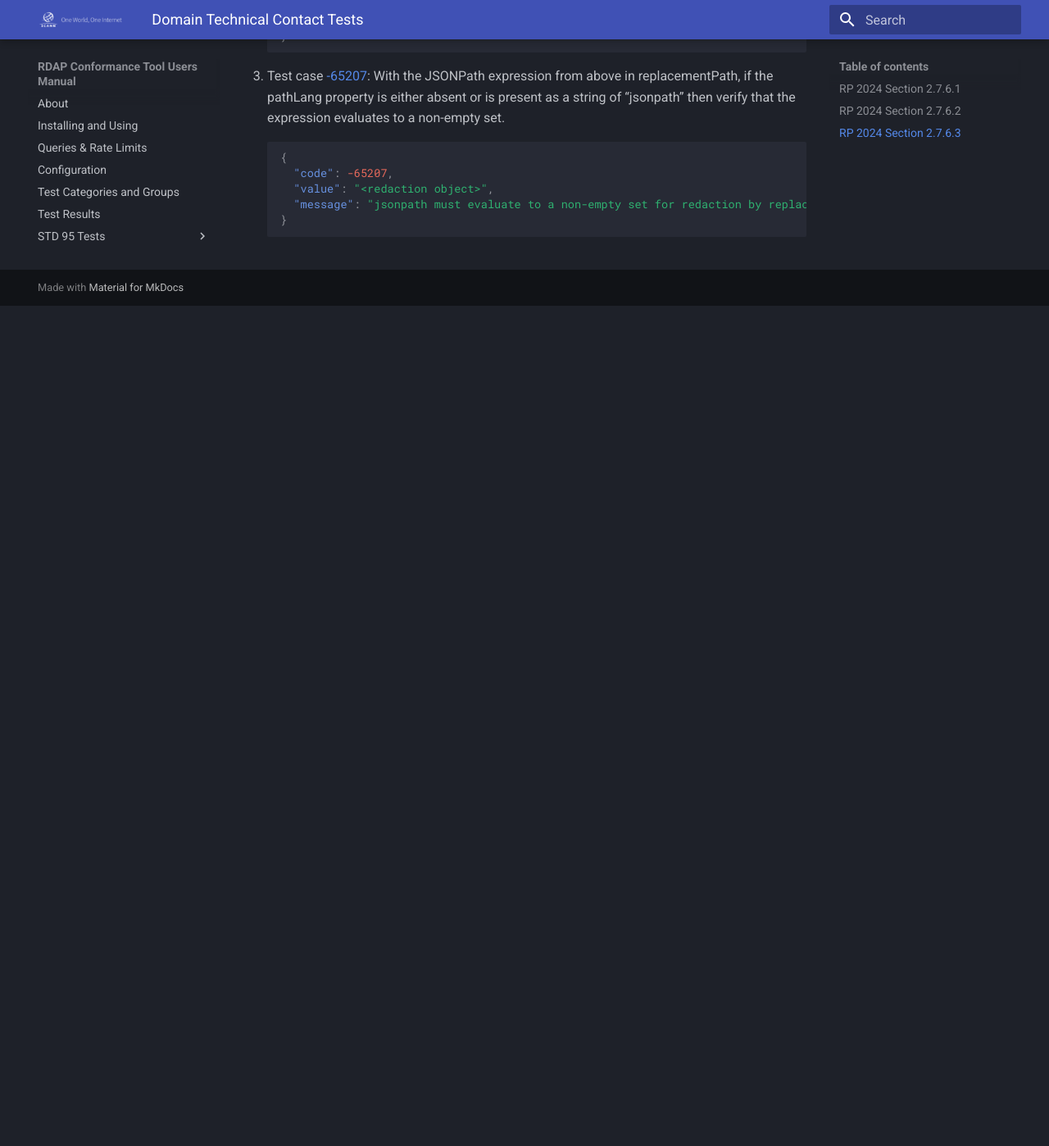
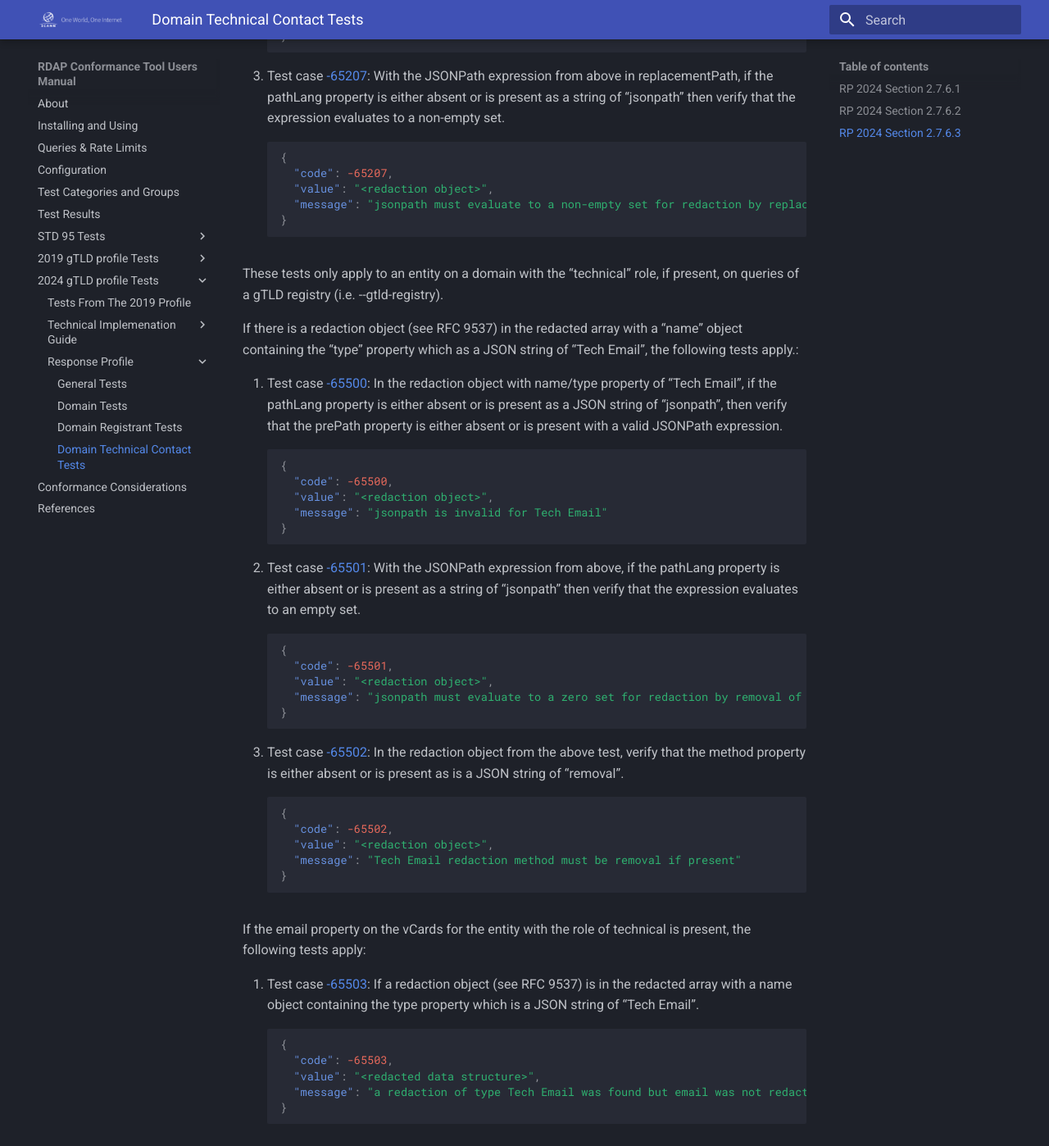
Before and after one commit to icann/rdap-conformance-tool, an MkDocs documentation site: the page built from docs/2024_gtld/response/domain_technical.md, in a window 1280 px wide and 1400 px high, scrolled down 4823 px. Shown: the whole window at 82% size. Built offline with MkDocs 1.6.1 and Material for MkDocs 9.7.7, drawn with Linux system fonts in a browser that asks for light colours; before the commit the page ends 5196 px from its top, so only the background shows below that.

Commit message:
chore:change 65500 to 65600 and add 65500 to 65503

````diff
--- a/docs/2024_gtld/response/domain_technical.md
+++ b/docs/2024_gtld/response/domain_technical.md
@@ -193,3 +193,43 @@
   "message": "jsonpath must evaluate to a non-empty set for redaction by replacementValue of Tech Email in replacementPath"
 }
 ```
+
+These tests only apply to an entity on a domain with the “technical” role, if present, on queries of a gTLD registry (i.e. --gtld-registry).
+
+If there is a redaction object (see RFC 9537) in the redacted array with a “name” object containing the “type” property which as a JSON string of “Tech Email”, the following tests apply.:
+
+1. Test case [-65500](#id-testCase-65500){ #id-testCase-65500 }: In the redaction object with name/type property of “Tech Email”, if the pathLang property is either absent or is present as a JSON string of “jsonpath”, then verify that the prePath property is either absent or is present with a valid JSONPath expression.
+```json
+{
+  "code": -65500,
+  "value": "<redaction object>",
+  "message": "jsonpath is invalid for Tech Email"
+}
+```
+2. Test case [-65501](#id-testCase-65501){ #id-testCase-65501 }: With the JSONPath expression from above, if the pathLang property is either absent or is present as a string of “jsonpath” then verify that the expression evaluates to an empty set.
+```json
+{
+  "code": -65501,
+  "value": "<redaction object>",
+  "message": "jsonpath must evaluate to a zero set for redaction by removal of Tech Email."
+}
+```
+3. Test case [-65502](#id-testCase-65502){ #id-testCase-65502 }: In the redaction object from the above test, verify that the method property is either absent or is present as is a JSON string of “removal”.
+```json
+{
+  "code": -65502,
+  "value": "<redaction object>",
+  "message": "Tech Email redaction method must be removal if present"
+}
+```
+
+If the email property on the vCards for the entity with the role of technical is present, the following tests apply:
+
+1. Test case [-65503](#id-testCase-65503){ #id-testCase-65503 }: If a redaction object (see RFC 9537) is in the redacted array with a name object containing the type property which is a JSON string of “Tech Email”.
+```json
+{
+  "code": -65503,
+  "value": "<redacted data structure>",
+  "message": "a redaction of type Tech Email was found but email was not redacted."
+}
+```
````
Also changed, not shown: docs/2024_gtld/response/domain.md (+2 -2 lines).
